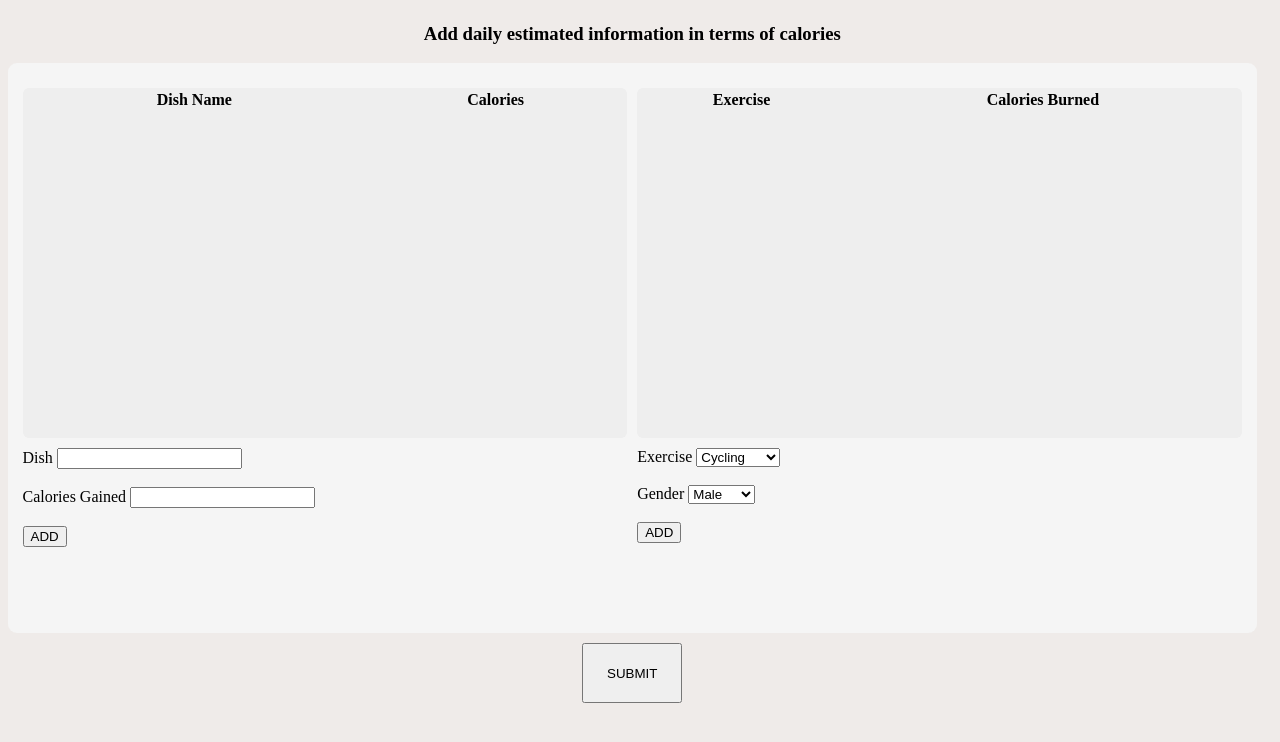
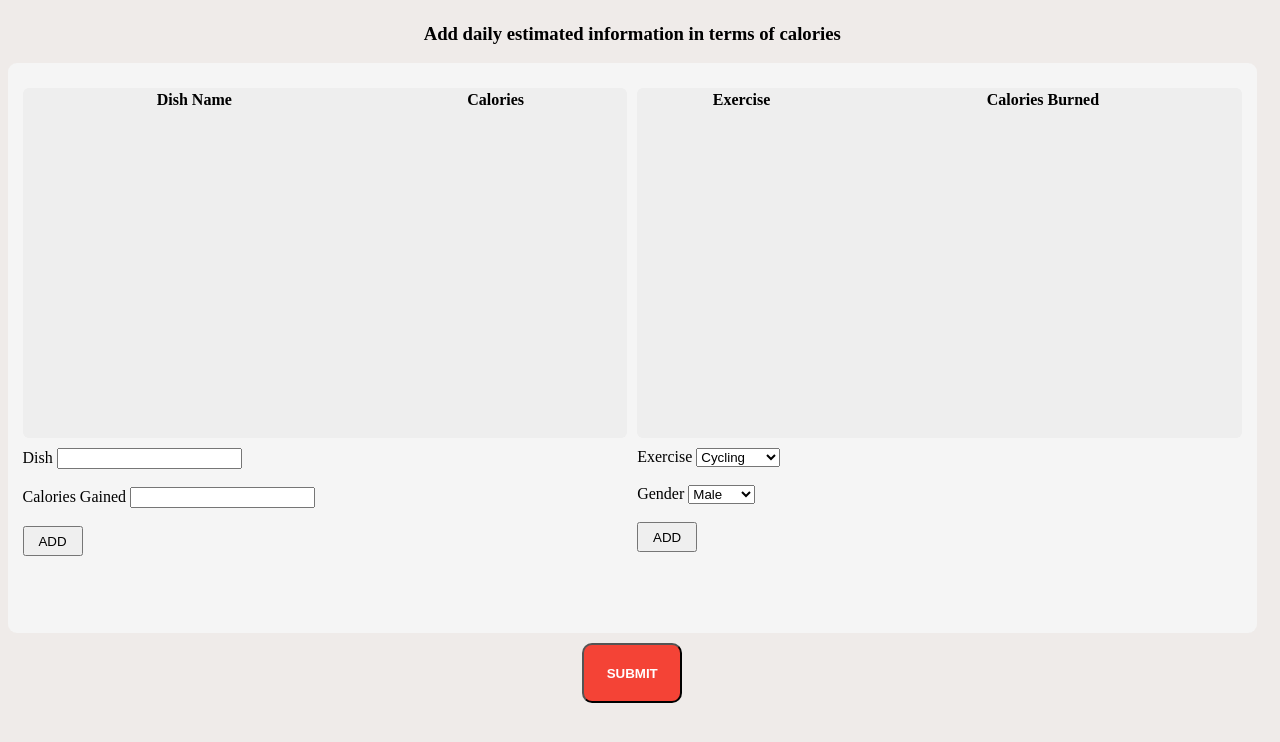
Before and after one commit to Charul090/masai-sprint-2, a plain HTML site: page index.html in a window 1280 px wide. Shown: the part 88-830 px from the top of the page. Drawn offline with Linux system fonts and the light colour scheme; a web font is replaced by a local one.

Commit message:
Change input style

```diff
--- a/index.js
+++ b/index.js
@@ -149,14 +149,14 @@ function displayInfo(net_calories,calorie_consumed,calorie_burned){
     if(net_calories < 0){
         line3.textContent="Net loss="+Math.abs(net_calories)+" kcal";
         unique.textContent=fat;
-        line4.textContent="You will lose "+unique.textContent+" kgs in 30 days";
+        line4.textContent="You will lose approx. "+unique.textContent+" kgs in 30 days";
         line4.setAttribute("class","statement green1");
     }
 
     else if (net_calories > 0){
         line3.textContent="Net gain="+net_calories+" kcal";
         unique.textContent=fat;
-        line4.textContent="You will gain "+unique.textContent+" kgs in 30 days";
+        line4.textContent="You will gain approx. "+unique.textContent+" kgs in 30 days";
         line4.setAttribute("class","statement red1");
     }
     else{
--- a/style.css
+++ b/style.css
@@ -73,8 +73,16 @@ table tr:hover td{
 #btn3{
     height:60px;
     width:100px;
+    border-radius: 10px;
+    background-color: #F44336;
+    color: white;
+    font-weight: 600;
 }
-
+#btn1,
+#btn2{
+    height:30px;
+    width:60px;
+}
 .statement{
     font-size: 33px;
 }
```
